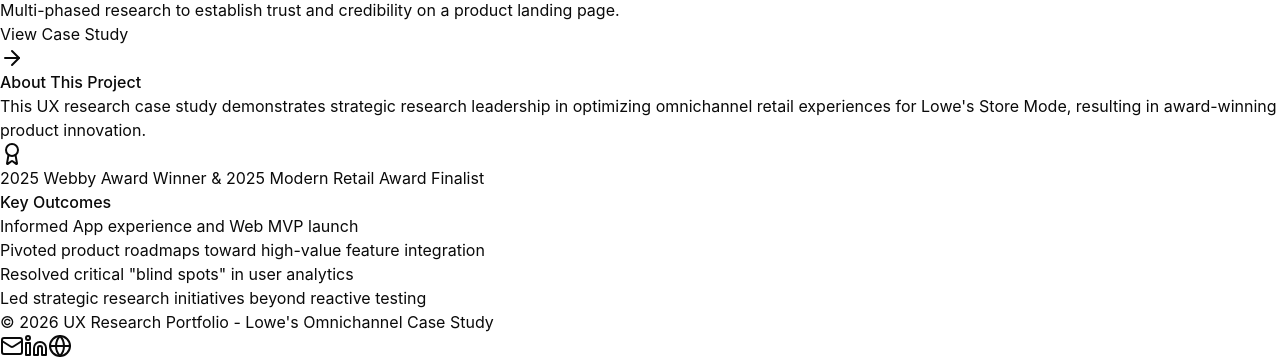
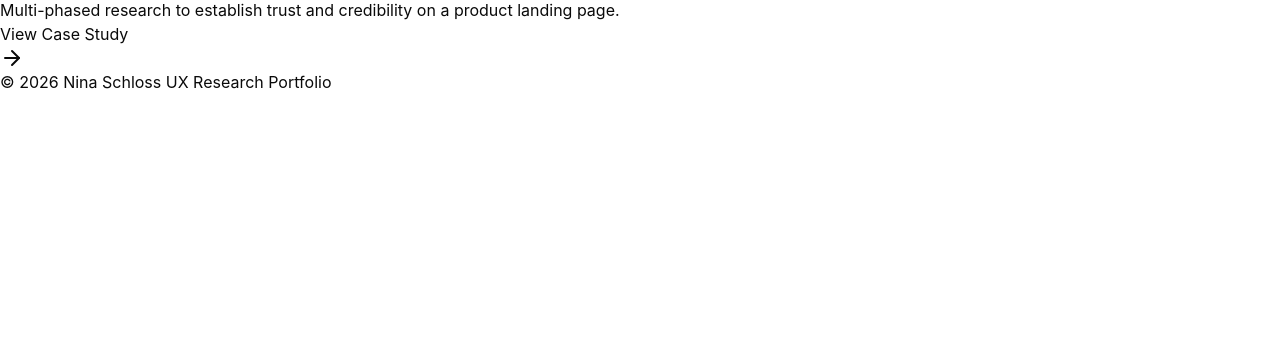
Before and after one commit to NinaSchloss/OmniPortfolio, a React (Vite) app in the folder Visual Portfolio for Case Study (2)/: page / in a window 1280 px wide. Shown: the part 1238-1599 px from the top of the page. After the commit the page ends 1332 px from the top, so only its background shows below. Built offline with nearby package versions, Linux system fonts and the light colour scheme.

Commit message:
Remove Lowe's specific footer from homepage

```diff
--- a/Visual Portfolio for Case Study (2)/src/app/pages/HomePage.tsx
+++ b/Visual Portfolio for Case Study (2)/src/app/pages/HomePage.tsx
@@ -1,6 +1,5 @@
 import { Link } from 'react-router';
 import { ArrowRight, User } from 'lucide-react';
-import { FooterSection } from '../components/footer-section';
 
 export function HomePage() {
   const caseStudies = [
@@ -86,7 +85,17 @@
         </div>
       </section>
 
-      <FooterSection />
+      <footer className="py-16 px-6 bg-gray-900 text-white">
+        <div className="max-w-7xl mx-auto">
+          <div className="border-t border-gray-700 pt-8 mt-8">
+            <div className="flex flex-col md:flex-row justify-between items-center gap-4">
+              <p className="text-gray-400">
+                © 2026 Nina Schloss UX Research Portfolio
+              </p>
+            </div>
+          </div>
+        </div>
+      </footer>
     </main>
   );
 }
```
